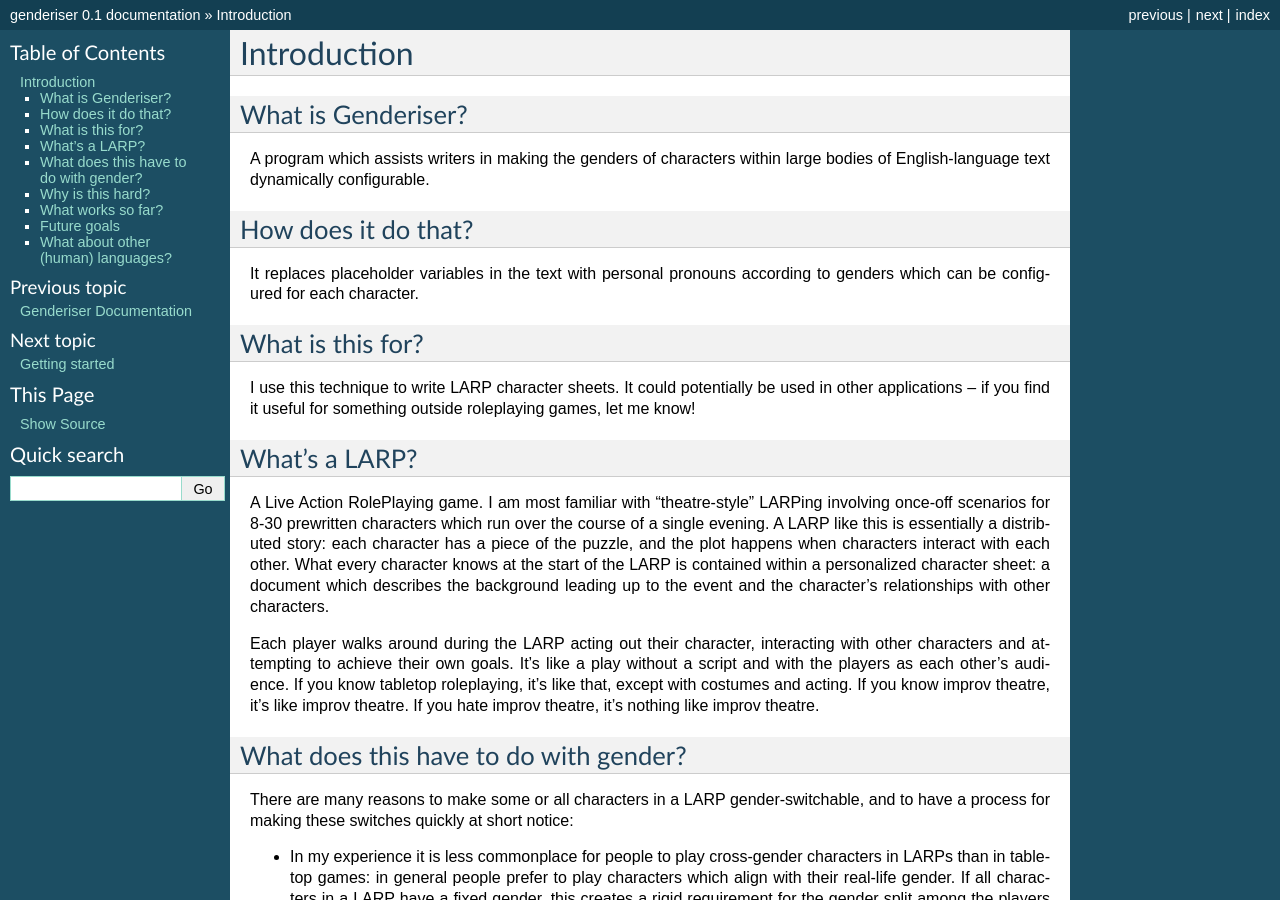
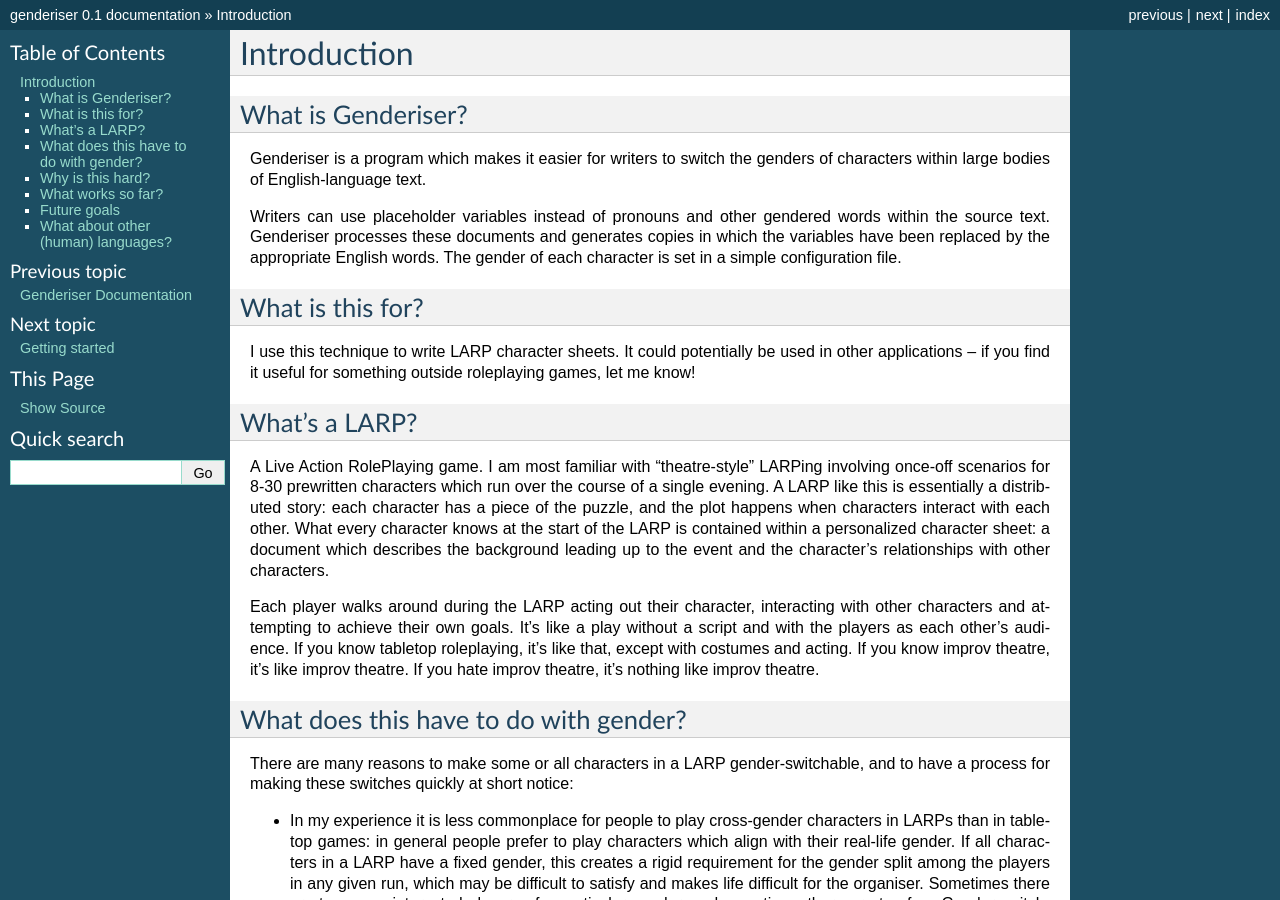
Before and after one commit to confluence/genderiser, a Sphinx documentation site: the page built from docs/Introduction.rst, in a window 1280 px wide and 900 px high. Built offline with Sphinx 7.4.7, drawn with Linux system fonts in a browser that asks for light colours.

Commit message:
That opening sentence was awful.

```diff
--- a/docs/Introduction.rst
+++ b/docs/Introduction.rst
@@ -4,12 +4,9 @@ Introduction
 What is Genderiser?
 -------------
 
-A program which assists writers in making the genders of characters within large bodies of English-language text dynamically configurable.
+Genderiser is a program which makes it easier for writers to switch the genders of characters within large bodies of English-language text.
 
-How does it do that?
---------------------
-
-It replaces placeholder variables in the text with personal pronouns according to genders which can be configured for each character.
+Writers can use placeholder variables instead of pronouns and other gendered words within the source text. Genderiser processes these documents and generates copies in which the variables have been replaced by the appropriate English words. The gender of each character is set in a simple configuration file.
 
 What is this for?
 -----------------
--- a/docs/index.rst
+++ b/docs/index.rst
@@ -6,7 +6,11 @@
 Genderiser Documentation
 ========================
 
-Genderiser is a program which assists writers in making the genders of characters within large bodies of English-language text dynamically configurable. It is a standalone Python script which should run on any operating system with a recent version of Python 2 installed.
+Genderiser is a program which makes it easier for writers to switch the genders of characters within large bodies of English-language text.
+
+Writers can use placeholder variables instead of pronouns and other gendered words within the source text. Genderiser processes these documents and generates copies in which the variables have been replaced by the appropriate English words. The gender of each character is set in a simple configuration file.
+
+The program is a standalone Python script which should run on any operating system with a recent version of Python 2 installed.
 
 The program currently only has a command-line interface, but I will eventually be adding a GUI to make it more accessible to non-technical users.
 
```
Also changed, not shown: README.md (+3 -6 lines).
